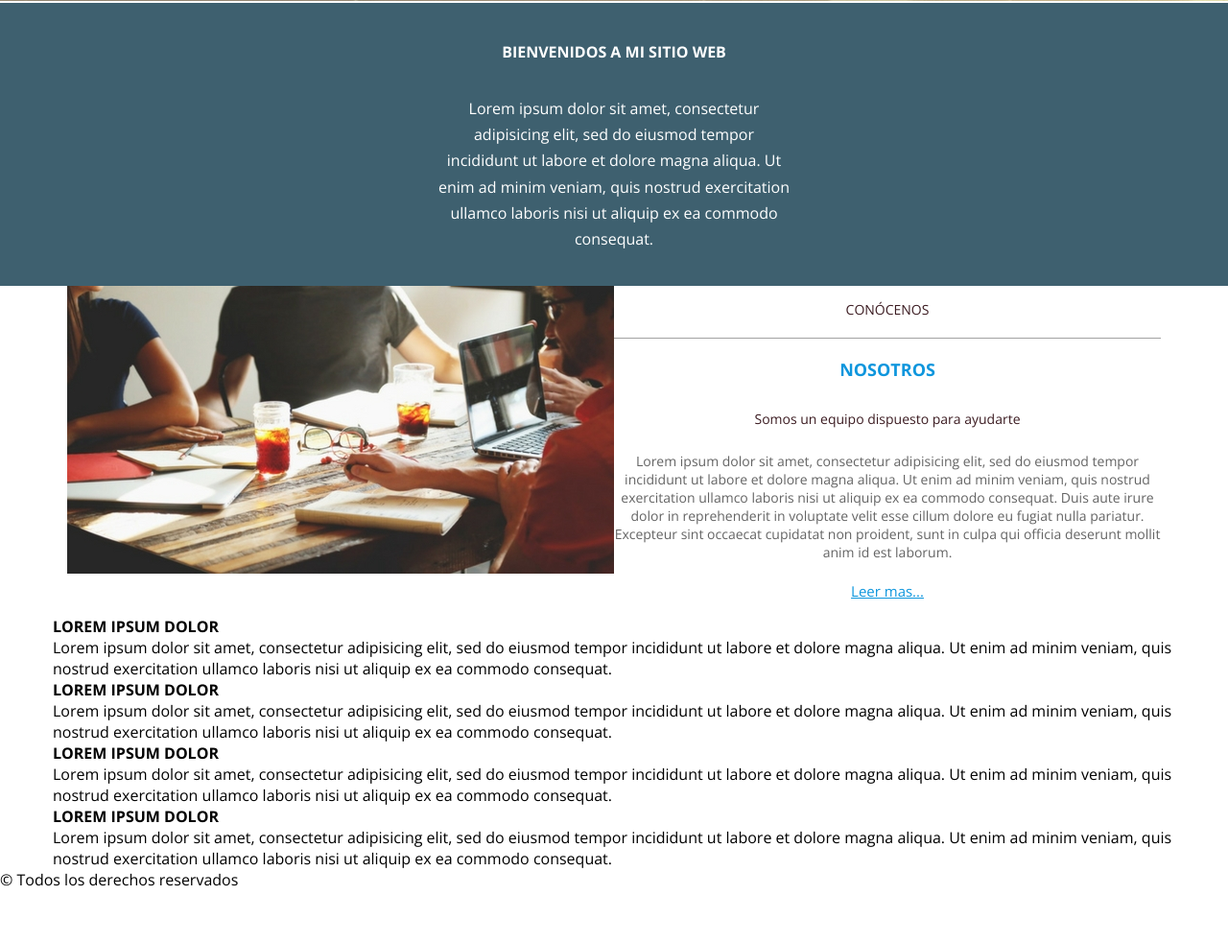
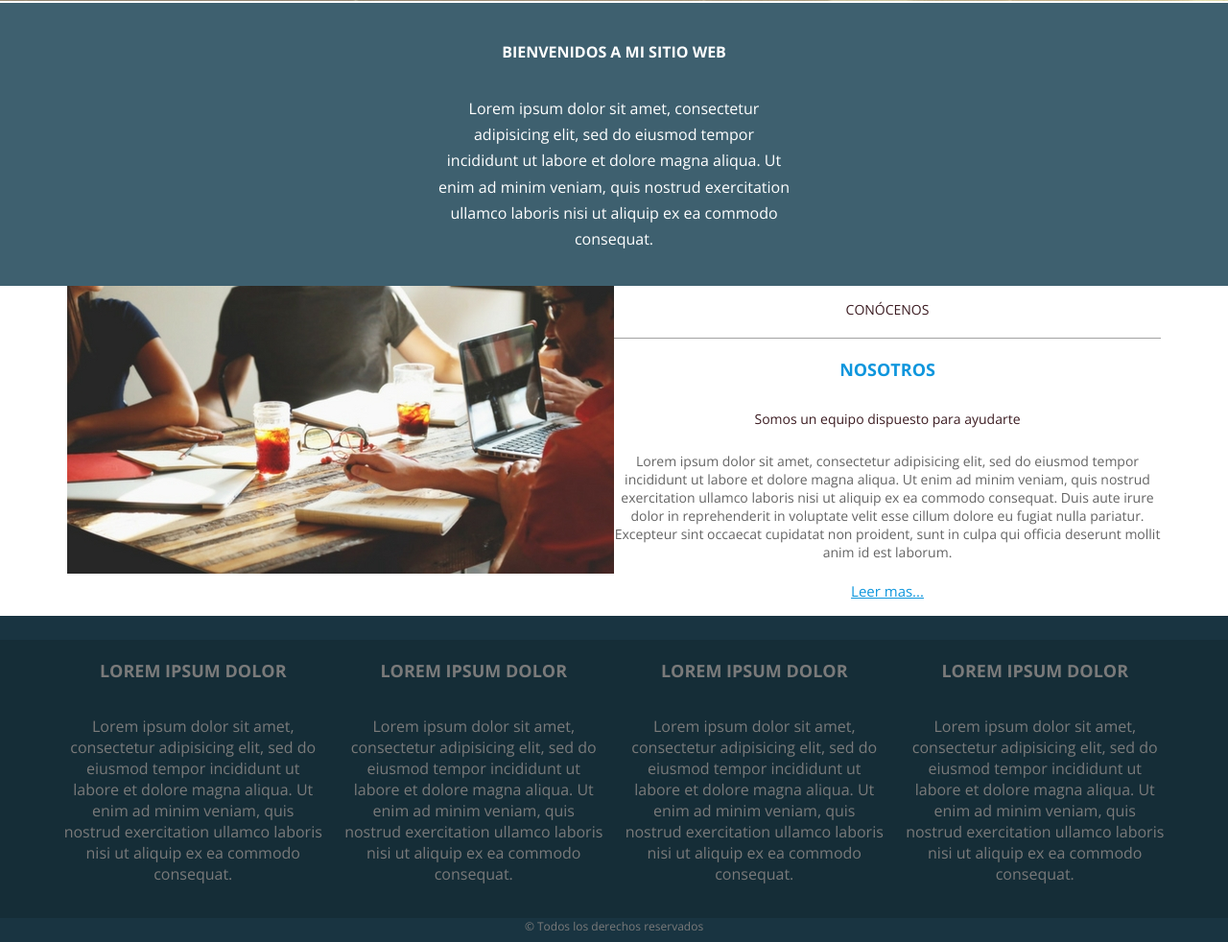
Before and after one commit to Squarejuggernaut/ProjectChreana, a plain HTML site: page index.html in a window 1280 px wide. Shown: the part 699-1681 px from the top of the page at 96% size. Before the commit the page ends 1627 px from the top, so only its background shows below. Drawn offline with nearby package versions, Linux system fonts and the light colour scheme.

Commit message:
Se agregaron estilos para el Footer

```diff
--- a/estilos/estilos.css
+++ b/estilos/estilos.css
@@ -185,3 +185,50 @@ header {
 }
 
 /* Fin De Sección Sobre Nosotros */
+
+/* Pie de Página */
+.top-footer {
+  background-color: #193441;
+  height: 25px;
+}
+
+.center-footer {
+  background-color: #152D37;
+}
+
+.center-footer .contenedor {
+  display: flex;
+  flex-direction: row;
+  flex-wrap: wrap;
+}
+
+.center-footer .widget {
+  text-align: center;
+  padding-top: 20px;
+  padding-bottom: 35px;
+  color: #7A7A7A;
+  max-width: 270px;
+  margin: 0px auto;
+}
+
+.center-footer .widget h4 {
+  padding-bottom: 35px;
+  font-size: 18px;
+}
+
+.center-footer widget p {
+  font-size: 14px;
+}
+
+.bottom-footer {
+  background-color: #193441;
+  height: 25px;
+}
+
+.bottom-footer p {
+  color: #7A7A7A;
+  font-size: 12px;
+  text-align: center;
+}
+
+/* Fin de Pie de Página */
```
